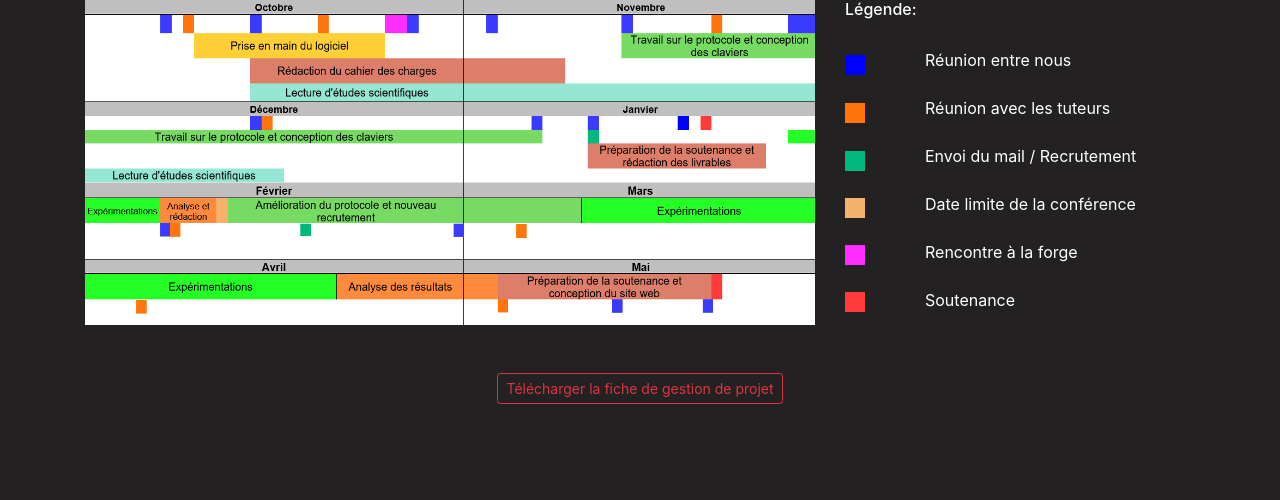
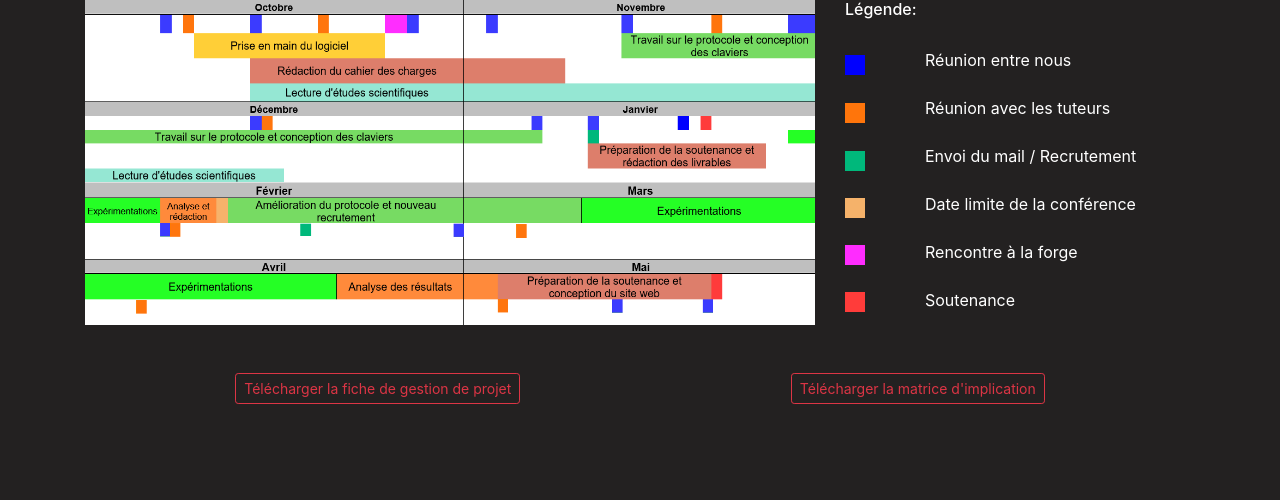
Before and after one commit to Zoko91/Website_Cara, a PHP site: page /gestion.php in a window 1280 px wide. Shown: the part 1355-1855 px from the top of the page. Run offline with PHP 8.4, Linux system fonts and the light colour scheme; some libraries are stand-ins or nearby versions; some web fonts are replaced.

Commit message:
modif Jo

```diff
--- a/gestion.php
+++ b/gestion.php
@@ -108,8 +108,10 @@
     </div>
     <br>
     <br>
-    <div class="container text-center">
+    <div class="container text-center d-flex justify-content-around">
         <a href="gestion_projet.pdf" class="btn btn-sm btn-outline-danger" role="button" aria-pressed="true" target="_blank">Télécharger la fiche de gestion de projet</a>
+        <a href="images/matrice.pdf" class="btn btn-sm btn-outline-danger" role="button" aria-pressed="true" target="_blank">Télécharger la matrice d'implication</a>
+
     </div>
     <br>
 </div>
```
Also changed, not shown: 1 other file.
